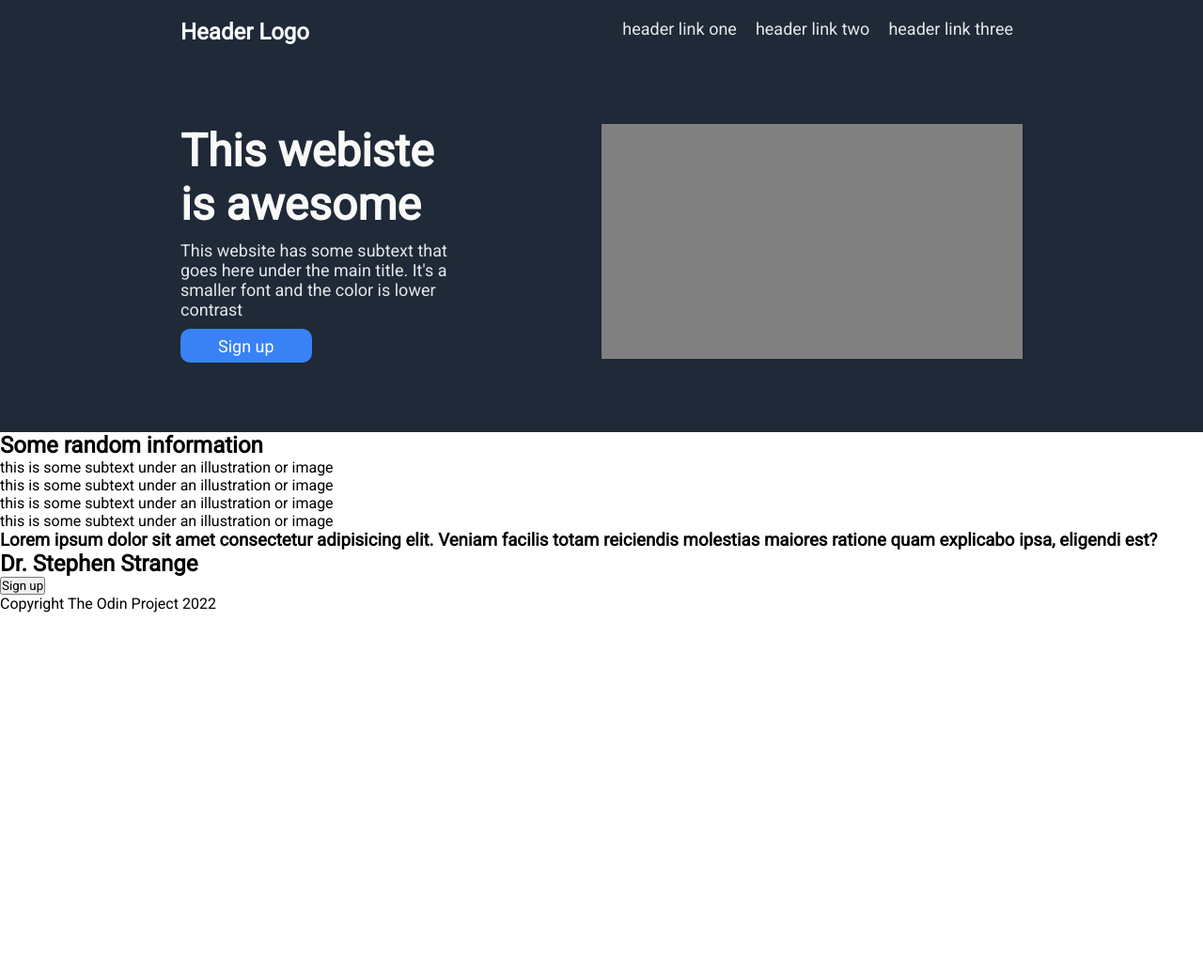
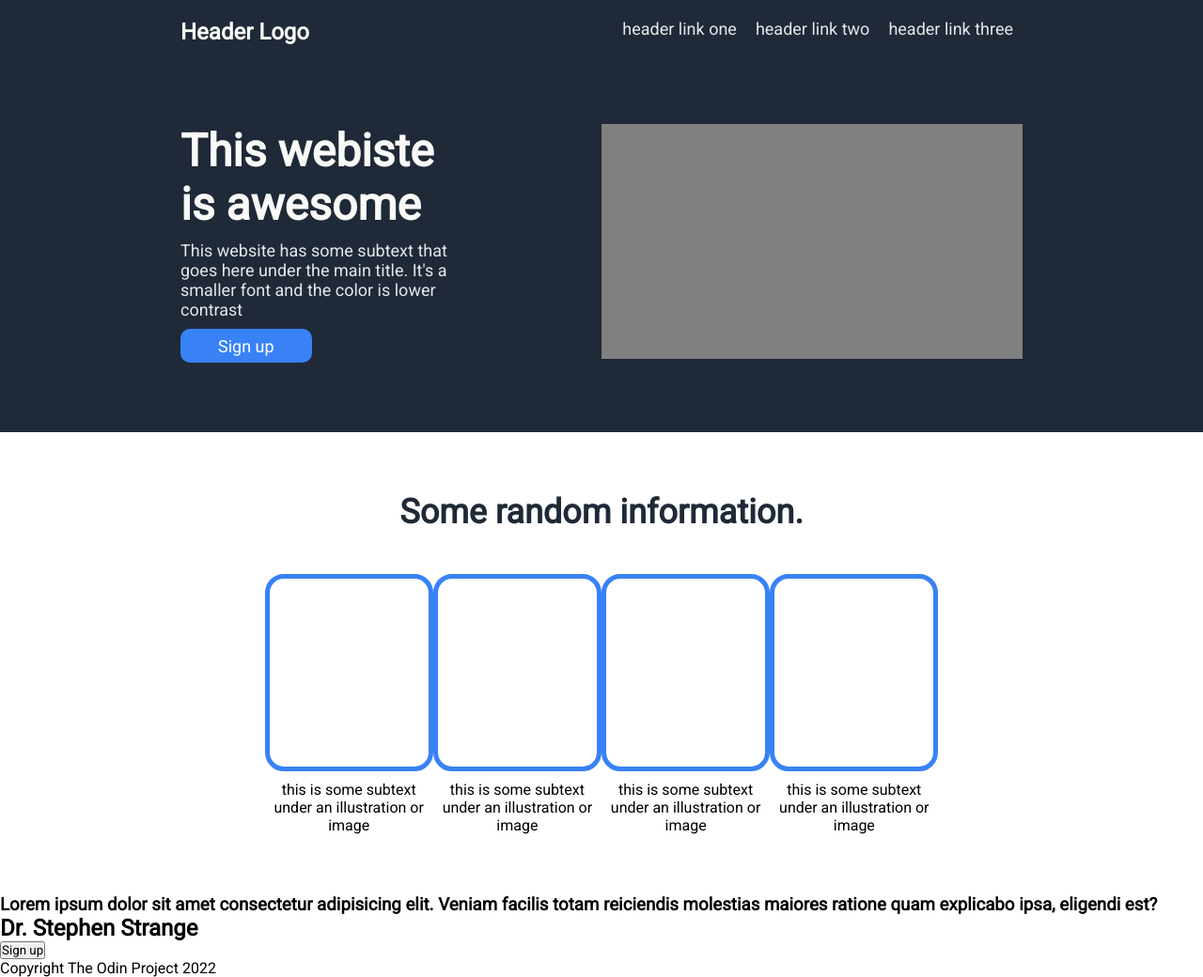
Before and after one commit to TirottaSoftware/odin-landing-page, a plain HTML site: page index.html in a window 1280 px wide. Shown: the whole page at 94% size. Before the commit the page ends 800 px from the top, so only its background shows below. Drawn offline with Linux system fonts and the light colour scheme.

Commit message:
Finished info section

```diff
--- a/index.html
+++ b/index.html
@@ -29,22 +29,22 @@
         </div>
     </header>
     <section id="info">
-        <h2 class="container-title">Some random information</h2>
+        <h2 class="section-title">Some random information.</h2>
         <div class="info-container">
             <div class="info-card">
-                <img src = "" alt = ""  class="card-img"/>
+                <div class="card-img"></div>
                 <p>this is some subtext under an illustration or image</p>
             </div>
             <div class="info-card">
-                <img src = "" alt = ""  class="card-img"/>
+                <div class="card-img"></div>
                 <p>this is some subtext under an illustration or image</p>
             </div>
             <div class="info-card">
-                <img src = "" alt = ""  class="card-img"/>
+                <div class="card-img"></div>
                 <p>this is some subtext under an illustration or image</p>
             </div>
             <div class="info-card">
-                <img src = "" alt = ""  class="card-img"/>
+                <div class="card-img"></div>
                 <p>this is some subtext under an illustration or image</p>
             </div>
         </div>
--- a/styles.css
+++ b/styles.css
@@ -64,3 +64,31 @@ nav h1{
     padding: 7.5px 40px;
     border-radius: 10px;
 }
+
+/* Info Section */
+
+#info{
+    padding: 5% 15%;
+}
+.section-title{
+    font-size: 36px;
+    color: var(--info-header-text);
+    font-weight: 900;
+    text-align: center;
+}
+.info-container{
+    display: flex;
+    justify-content: space-between;
+    margin-top: 5%;
+    padding: 0 10%;
+}
+.info-card{
+    width: 200px;
+    text-align: center;
+}
+.card-img{
+    border: 5px solid var(--cta-bg-color);
+    height: 200px;
+    border-radius: 20px;
+    margin-bottom: 10px;
+}
```
